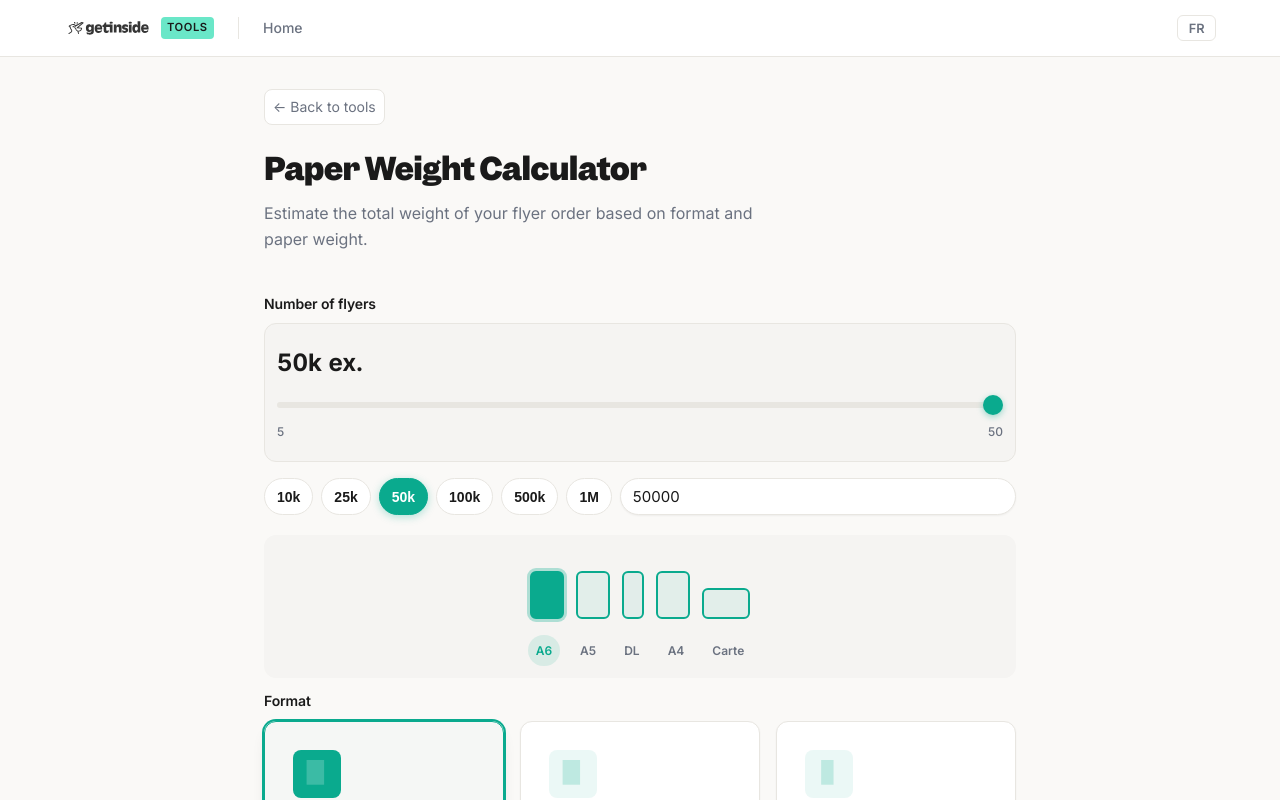
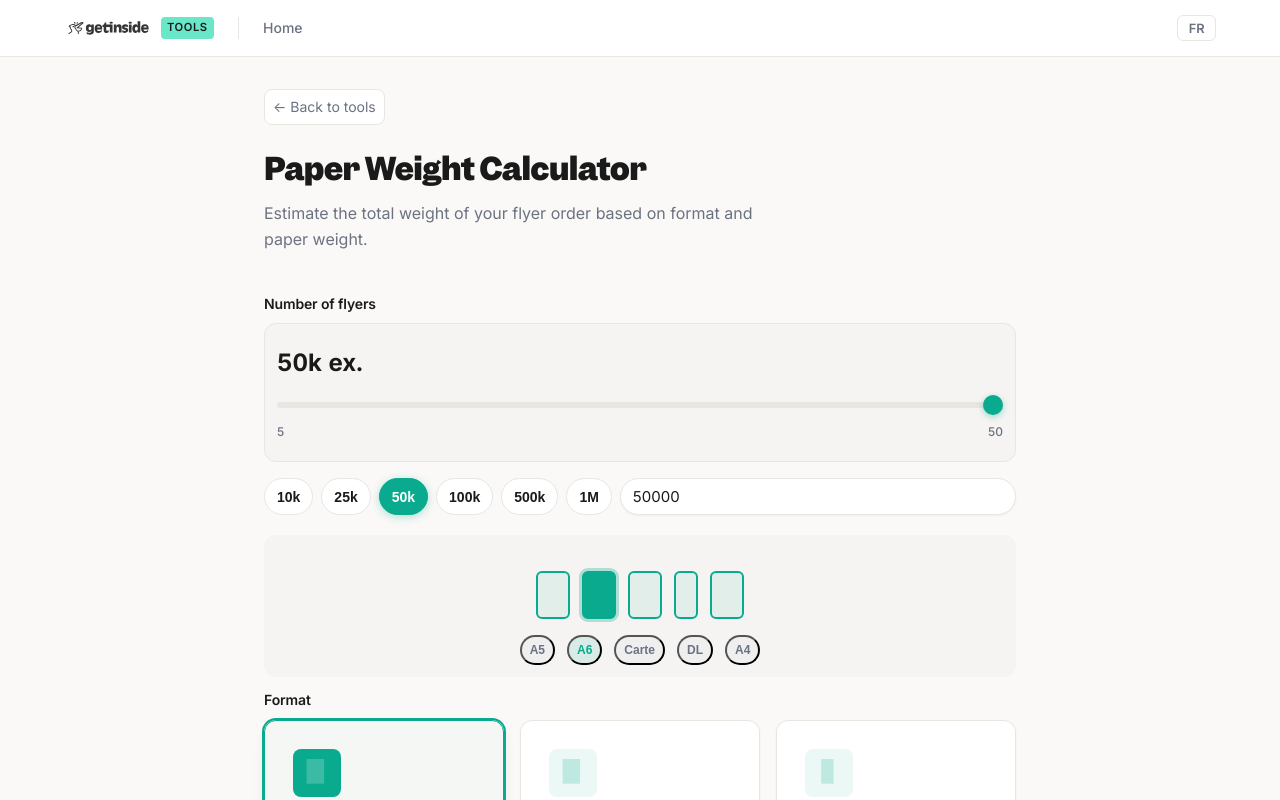
Before and after one commit to getinside-ops/tools, a Vue app: page /#/paper-weight in a window 1280 px wide. Shown: the top 800 px of the page. Built offline with nearby package versions, Linux system fonts and the light colour scheme.

Commit message:
fix: address code review issues for format comparison bar
Co-authored-by: Qwen-Coder <qwen-coder@alibabacloud.com>

```diff
--- a/src/components/GiFormatComparison.vue
+++ b/src/components/GiFormatComparison.vue
@@ -1,31 +1,36 @@
 <template>
   <div class="gi-format-comparison">
     <div class="gi-comparison-bar">
-      <div
+      <button
         v-for="fmt in formats"
         :key="fmt.key"
+        type="button"
         class="gi-comparison-rect"
         :class="{ active: selectedFormat === fmt.key }"
         :style="getRectStyle(fmt)"
         @click="$emit('select', fmt.key)"
         :title="fmt.label"
+        :aria-pressed="selectedFormat === fmt.key"
       />
     </div>
     <div class="gi-comparison-labels">
-      <span
+      <button
         v-for="fmt in formats"
         :key="fmt.key"
+        type="button"
         class="gi-comparison-label"
         :class="{ active: selectedFormat === fmt.key }"
         @click="$emit('select', fmt.key)"
+        :aria-pressed="selectedFormat === fmt.key"
       >
         {{ fmt.label }}
-      </span>
+      </button>
     </div>
   </div>
 </template>
 
 <script setup lang="ts">
+import { FORMATS } from '../composables/usePaperWeight'
 import type { FormatKey } from '../composables/usePaperWeight'
 
 interface FormatInfo {
@@ -35,13 +40,12 @@ interface FormatInfo {
   height: number
 }
 
-const formats: FormatInfo[] = [
-  { key: 'A6', label: 'A6', width: 105, height: 148 },
-  { key: 'A5', label: 'A5', width: 148, height: 210 },
-  { key: 'DL', label: 'DL', width: 100, height: 210 },
-  { key: 'A4', label: 'A4', width: 210, height: 297 },
-  { key: 'Carte', label: 'Carte', width: 85, height: 55 },
-]
+const formats: FormatInfo[] = (Object.keys(FORMATS) as Array<Exclude<FormatKey, 'Custom'>>).map((key) => ({
+  key,
+  label: key,
+  width: FORMATS[key].width,
+  height: FORMATS[key].height,
+}))
 
 defineProps<{
   selectedFormat: FormatKey | 'Custom'
@@ -99,6 +103,10 @@ const getRectStyle = (fmt: FormatInfo) => {
   box-shadow: 0 0 0 3px rgba(10, 170, 142, 0.3);
 }
 
+[data-theme="dark"] .gi-comparison-rect.active {
+  box-shadow: 0 0 0 3px rgba(10, 170, 142, 0.5);
+}
+
 .gi-comparison-labels {
   display: flex;
   justify-content: center;
```
